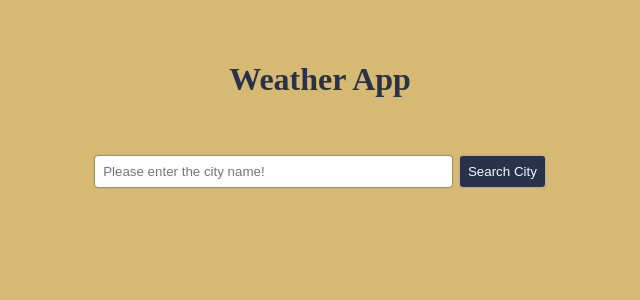
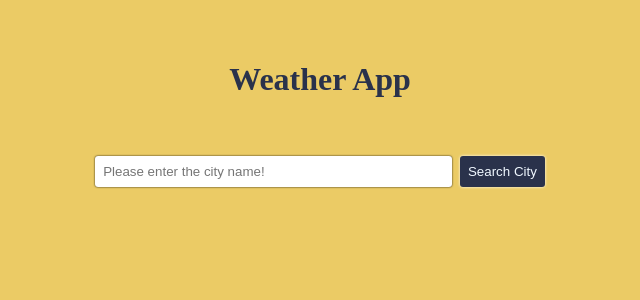
Before and after one commit to sujanrajs/Weather-Now, a React (Create React App) app: page / in a window 1280 px wide. Shown: the top 300 px of the page, without its empty margins (320-960 px from the left). Built offline with nearby package versions, Linux system fonts and the light colour scheme.

Commit message:
CSS Updates

```diff
--- a/src/App.css
+++ b/src/App.css
@@ -3,7 +3,7 @@
 }
 
 body {
-  background-color: #d6ba73;
+  background-color: #ebcb65;
 }
 
 h1{
--- a/src/components/homepage.css
+++ b/src/components/homepage.css
@@ -11,13 +11,13 @@
 
   background-color: #2a324b;
   border-radius: 16px;
-  box-shadow: 0px 0px 3px #2c2020;
+  box-shadow: 0px 0px 3px #0000;
   display: flex;
   flex-direction: column;
   align-items: center;
   justify-content: center;
   color: #ffffff;
-  text-shadow: 0px 0px 1px #adabab;
+  text-shadow: 0px 0px 1px #000000;
   font-size: 20px;
 }
 
--- a/src/components/searchForm.css
+++ b/src/components/searchForm.css
@@ -5,7 +5,7 @@
   margin: 4px;
   outline: none;
   border: none;
-  box-shadow: 0px 0px 2px #09282c;
+  box-shadow: 0px 0px 2px #000000;
 }
 .search_container button {
   min-width: 5%;
@@ -14,7 +14,7 @@
   margin: 4px;
   outline: none;
   border: none;
-  color: aliceblue;
+  color: #f0f8ff;
   background-color: #2a324b;
-  box-shadow: 0px 0px 3px #b48989;
+  box-shadow: 0px 0px 3px #ffffff;
 }
```
